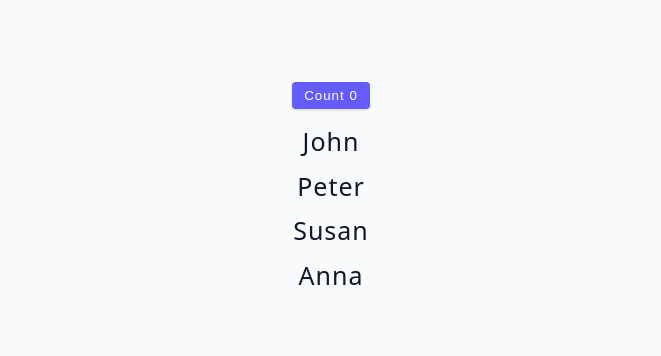
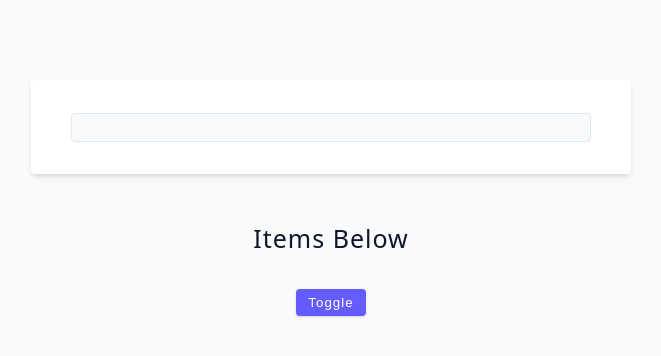
Before and after one commit to evgenii-shvetsov/react-18, a React (Vite) app in the folder react-vite/: page / in a window 1280 px wide. Shown: the top 356 px of the page, without its empty margins (309-970 px from the left). Built offline with nearby package versions, Linux system fonts and the light colour scheme.

Commit message:
add suspense lazy loading feature

```diff
--- a/react-vite/src/App.jsx
+++ b/react-vite/src/App.jsx
@@ -1,4 +1,4 @@
-import Starter from './tutorial/11-performance/starter/03-hooks'
+import Starter from './tutorial/11-performance/starter/04-react-18'
 import Final from "./tutorial/11-performance/final/02-lower-state-challenge";
 
 function App() {
--- a/react-vite/src/tutorial/11-performance/starter/03-hooks/List.jsx
+++ b/react-vite/src/tutorial/11-performance/starter/03-hooks/List.jsx
@@ -1,10 +1,10 @@
 import Item from './Person';
 import {memo} from 'react';
-const List = ({ people }) => {
+const List = ({ people, removePerson }) => {
   return (
     <div>
       {people.map((person) => {
-        return <Item key={person.id} {...person} />;
+        return <Item key={person.id} {...person} removePerson={removePerson} />;
       })}
     </div>
   );
--- a/react-vite/src/tutorial/11-performance/starter/03-hooks/Person.jsx
+++ b/react-vite/src/tutorial/11-performance/starter/03-hooks/Person.jsx
@@ -1,7 +1,8 @@
-const Person = ({ name }) => {
+const Person = ({ name, removePerson, id }) => {
   return (
     <div>
       <h4>{name}</h4>
+      <button className="btn" onClick={()=> removePerson(id)}>remove person</button>
     </div>
   );
 };
--- a/react-vite/src/tutorial/11-performance/starter/03-hooks/index.jsx
+++ b/react-vite/src/tutorial/11-performance/starter/03-hooks/index.jsx
@@ -1,20 +1,25 @@
-import { useState } from 'react';
-import { data } from '../../../../data';
-import List from './List';
+import { useState, useCallback } from "react";
+import { data } from "../../../../data";
+import List from "./List";
 const LowerState = () => {
   const [people, setPeople] = useState(data);
   const [count, setCount] = useState(0);
 
+  const removePerson = useCallback((id) => {
+    let newPeople = people.filter((person) => person.id !== id);
+    setPeople(newPeople);
+  }, [people]);
+
   return (
     <section>
       <button
-        className='btn'
+        className="btn"
         onClick={() => setCount(count + 1)}
-        style={{ marginBottom: '1rem' }}
+        style={{ marginBottom: "1rem" }}
       >
         count {count}
       </button>
-      <List people={people} />
+      <List people={people} removePerson={removePerson} />
     </section>
   );
 };
--- a/react-vite/src/tutorial/11-performance/starter/04-react-18/index.jsx
+++ b/react-vite/src/tutorial/11-performance/starter/04-react-18/index.jsx
@@ -1,42 +1,59 @@
-import { useState } from 'react';
+import { useState, useTransition, Suspense, lazy} from "react";
+const SlowComponent = lazy(()=> import('./SlowComponent'))
+
 const LatestReact = () => {
-  const [text, setText] = useState('');
+  const [text, setText] = useState("");
   const [items, setItems] = useState([]);
+  const [isPending, startTransition] = useTransition();
+  const [show, setShow] = useState(false);
 
   const handleChange = (e) => {
     setText(e.target.value);
 
+    startTransition(() => {
+      const newItems = Array.from({ length: 5000 }, (_, index) => {
+        return (
+          <div key={index}>
+            <img src="/vite.svg" alt="" />
+          </div>
+        );
+      });
+      setItems(newItems);
+    });
     // slow down CPU
-    // const newItems = Array.from({ length: 5000 }, (_, index) => {
-    //   return (
-    //     <div key={index}>
-    //       <img src='/vite.svg' alt='' />
-    //     </div>
-    //   );
-    // });
-    // setItems(newItems);
   };
   return (
     <section>
-      <form className='form'>
+      <form className="form">
         <input
-          type='text'
-          className='form-input'
+          type="text"
+          className="form-input"
           value={text}
           onChange={handleChange}
         />
       </form>
       <h4>Items Below</h4>
+      {isPending ? (
+        <h4>Loading...</h4>
+      ) : (
+        <div
+          style={{
+            display: "grid",
+            gridTemplateColumns: "1fr 1fr 1fr",
+            marginTop: "2rem",
+          }}
+        >
+          {items}
+        </div>
+      )}
+      <button onClick={()=>setShow(prev => !prev)} className="btn">toggle</button>
+      {show &&
+      <Suspense fallback={<div>Loading...</div>}>
+        <SlowComponent/>
+      </Suspense>
 
-      <div
-        style={{
-          display: 'grid',
-          gridTemplateColumns: '1fr 1fr 1fr',
-          marginTop: '2rem',
-        }}
-      >
-        {items}
-      </div>
+      }
+
     </section>
   );
 };
```
